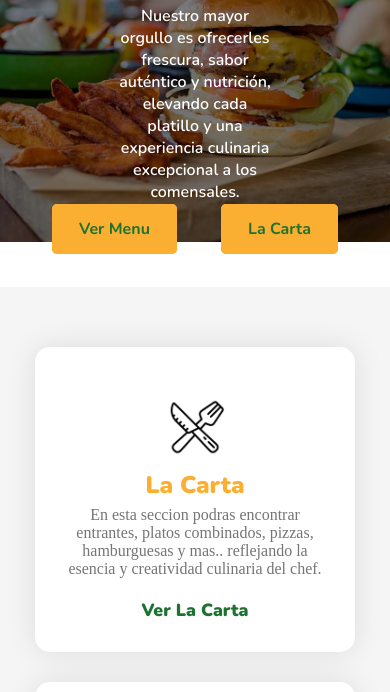
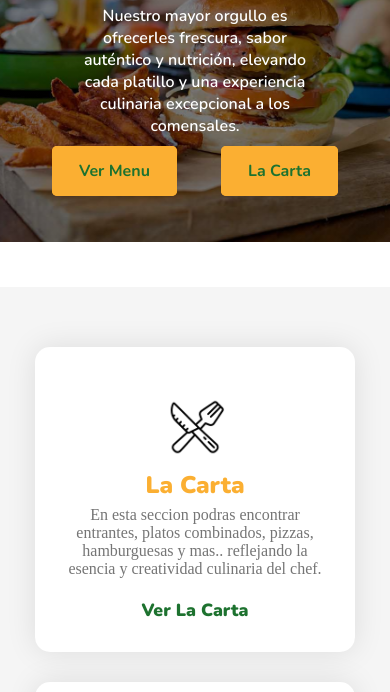
Before and after one commit to mjcaraballo/Restaurante, a plain HTML site: page index.html in a window 390 px wide. Shown: the part 118-810 px from the top of the page. Drawn offline with nearby package versions, Linux system fonts and the light colour scheme.

Commit message:
Update cabecera-footer.css

```diff
--- a/css/cabecera-footer.css
+++ b/css/cabecera-footer.css
@@ -381,6 +381,10 @@ footer {
 }
 
 @media (max-width:500px){
+    .titulo p{
+        margin: 2% 20% 6%;
+    }
+
     footer {
         align-items: center;
         margin: 0;
```
